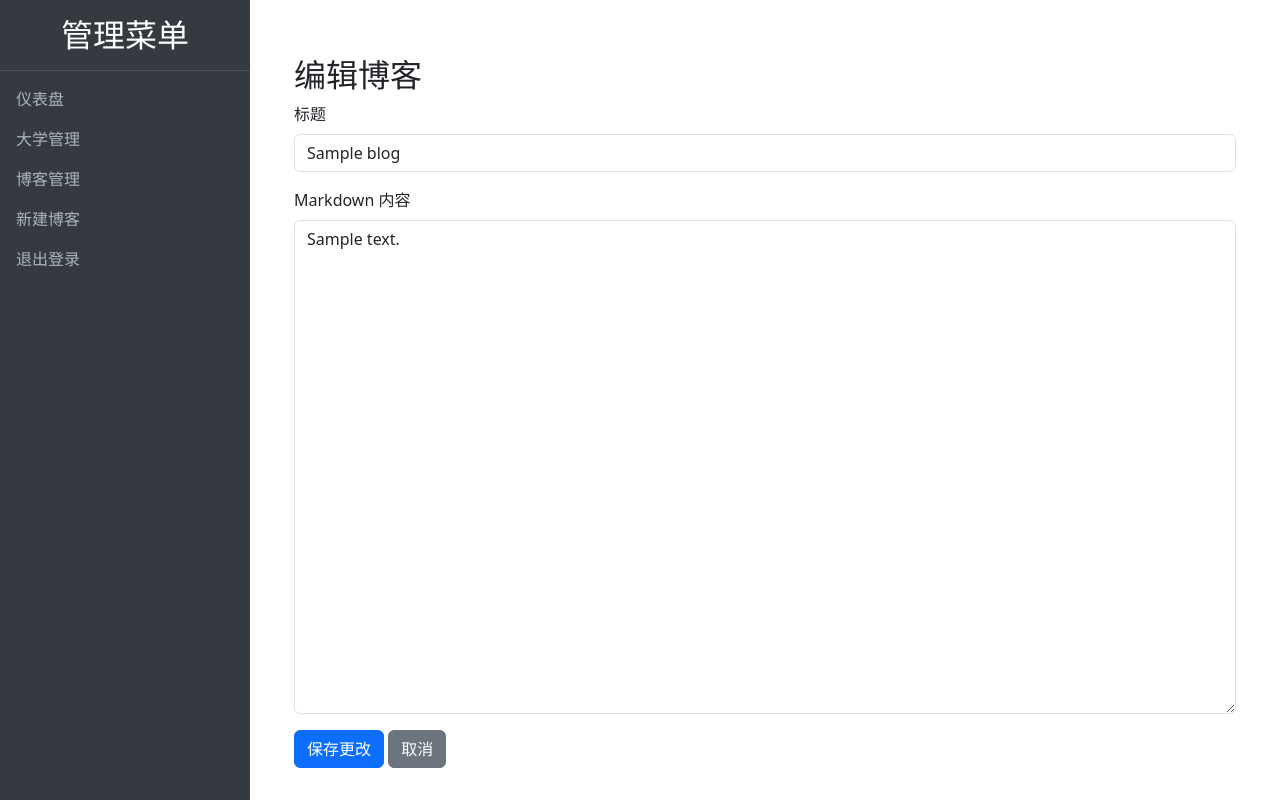
After one commit to wengzhiwen/RunJPLib, a Flask app: template templates/admin/edit_blog.html in a window 1280 px wide. The commit adds this page. Run offline with Flask 2, Linux system fonts and the light colour scheme; the template is opened without the code that fills it: most values are stand-ins (such as "Sample title", 1, 10 or a date in 2020).

Commit message:
为管理后台新增博客编辑功能，包括编辑页面和相应路由，允许管理员直接修改博客标题和内容。更新相关文档以反映新功能。

```diff
--- /dev/null
+++ b/templates/admin/edit_blog.html
@@ -0,0 +1,28 @@
+{% extends "layout.html" %}
+
+{% block title %}编辑博客{% endblock %}
+
+{% block content %}
+<div class="container mt-4">
+    <h2>编辑博客</h2>
+    {% if error %}
+        <div class="alert alert-danger">{{ error }}</div>
+    {% endif %}
+    {% if blog %}
+    <form method="POST" action="{{ url_for('admin.edit_blog', blog_id=blog._id) }}">
+        <div class="mb-3">
+            <label for="title" class="form-label">标题</label>
+            <input type="text" class="form-control" id="title" name="title" value="{{ blog.title }}" required>
+        </div>
+        <div class="mb-3">
+            <label for="content_md" class="form-label">Markdown 内容</label>
+            <textarea class="form-control" id="content_md" name="content_md" rows="20" required>{{ blog.content_md }}</textarea>
+        </div>
+        <button type="submit" class="btn btn-primary">保存更改</button>
+        <a href="{{ url_for('admin.manage_blogs_page') }}" class="btn btn-secondary">取消</a>
+    </form>
+    {% else %}
+    <p>正在加载博客内容...</p>
+    {% endif %}
+</div>
+{% endblock %}
--- a/templates/admin/manage_blogs.html
+++ b/templates/admin/manage_blogs.html
@@ -72,6 +72,7 @@ document.addEventListener('DOMContentLoaded', function() {
                     <td>${blog.html_last_updated || 'N/A'}</td>
                     <td>${getStatusBadge(blog.html_status)}</td>
                     <td>
+                        <a href="/admin/blog/edit/${blog._id}" class="btn btn-sm btn-primary">编辑</a>
                         <button class="btn btn-sm btn-danger delete-btn" data-id="${blog._id}">删除</button>
                     </td>
                 </tr>
```
Also changed, not shown: docs/admin_panel.md (+1 -0 lines), docs/数据管理工具.md (+2 -0 lines), gemini.md (+1 -0 lines), routes/admin.py (+49 -9 lines), docs/CHANGELOG.md.
